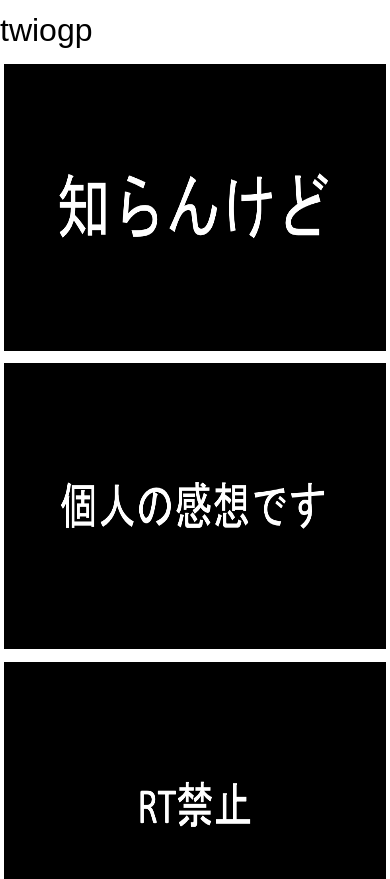
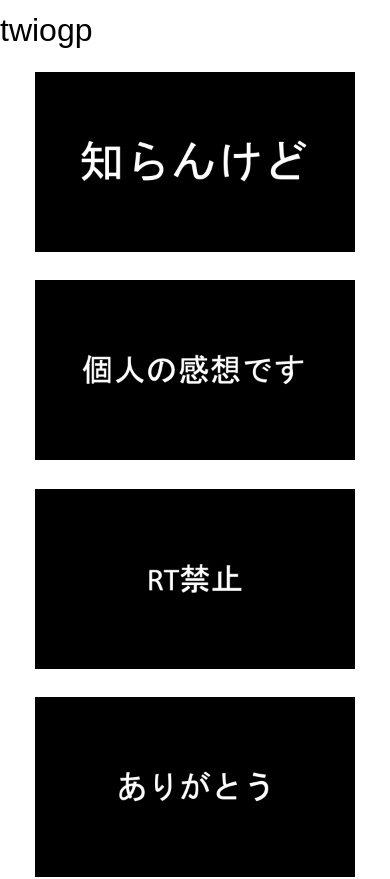
Before and after one commit to sadnessOjisan/twiogp, a Next.js app: page / in a window 390 px wide. Shown: the top 879 px of the page. Built offline with nearby package versions, Linux system fonts and the light colour scheme.

Commit message:
add responsive

```diff
--- a/src/components/layout.module.scss
+++ b/src/components/layout.module.scss
@@ -1,5 +1,5 @@
 .wrapper {
-  max-width: 960px;
+  max-width: 1024px;
   margin: 0 auto;
 }
 
--- a/src/pages/images/[iid].tsx
+++ b/src/pages/images/[iid].tsx
@@ -29,8 +29,8 @@ const Iid: VFC<Props> = (props) => {
           <div className={styles.imageWrapper}>
             <Image
               src={`/images/${props.detail.imageName}`}
-              width={400}
-              height={300}
+              width={900}
+              height={600}
             />
           </div>
           <p className={styles.footnote}>
--- a/src/pages/index.module.scss
+++ b/src/pages/index.module.scss
@@ -1,9 +1,18 @@
 .cards {
   display: flex;
-  flex-direction: row;
-  flex-wrap: wrap;
+  align-items: center;
+  flex-direction: column;
   > * {
-    margin: 4px;
+    margin: 12px 0px;
+  }
+  @media screen and (min-width: 480px) {
+    display: grid;
+    grid-template-rows: repeat(3, 1r);
+    grid-template-columns: repeat(4, 1fr);
+    gap: 16px;
+    > * {
+      margin: 0px;
+    }
   }
 }
 
--- a/src/pages/index.tsx
+++ b/src/pages/index.tsx
@@ -29,8 +29,9 @@ const Index: VFC<Props> = (props) => {
               <div className={styles.link}>
                 <Image
                   src={`/images/${p.imageName}`}
-                  width={400}
-                  height={300}
+                  width={320}
+                  height={180}
+                  quality={100}
                 />
               </div>
             </Link>
```
